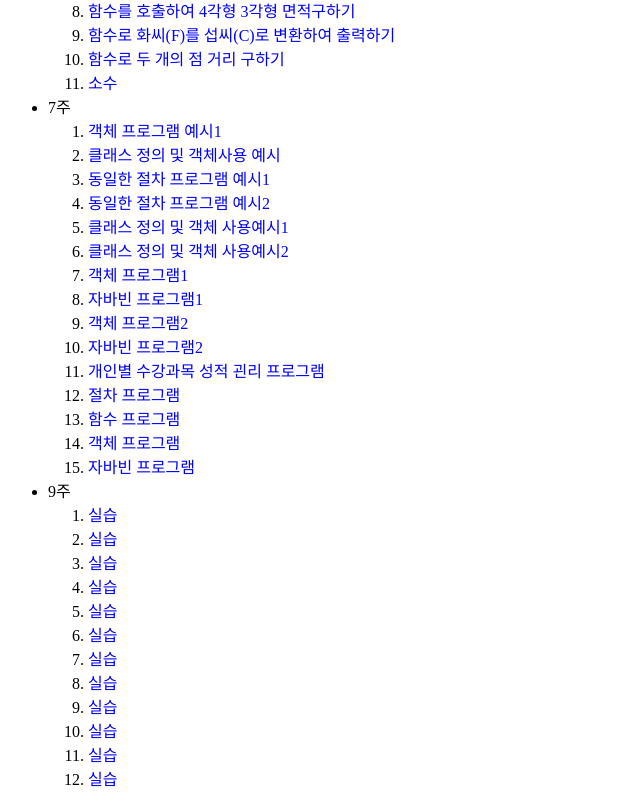
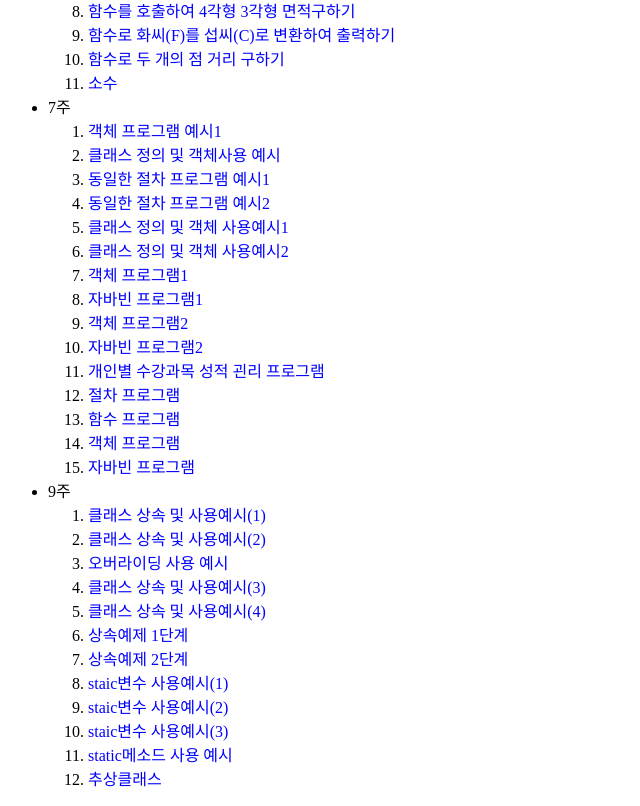
Before and after one commit to imjongwon/kimdaehyeon1.github.io, a plain HTML site: page kimdaehyeon1.html in a window 1280 px wide. Shown: the part 1218-2024 px from the top of the page, without its empty margins (0-640 px from the left). Drawn offline with nearby package versions, Linux system fonts and the light colour scheme.

Commit message:
Update kimdaehyeon1.html

```diff
--- a/kimdaehyeon1.html
+++ b/kimdaehyeon1.html
@@ -162,29 +162,29 @@
              </ol>
            <li id="week09">9주
          <ol type ="실습1">
-       <li><a href="kimdaehyeon1.github.io/p1/kdh20.html">실습</a></li>
+       <li><a href="kimdaehyeon1.github.io/p1/kdh20.html">클래스 상속 및 사용예시(1)</a></li>
      <o2 type ="실습2">
-       <li><a href="kimdaehyeon1.github.io/p1/kdh21.html">실습</a></li>
+       <li><a href="kimdaehyeon1.github.io/p1/kdh21.html">클래스 상속 및 사용예시(2)</a></li>
       <o3 type ="실습3">
-       <li><a href="kimdaehyeon1.github.io/p1/kdh22.html">실습</a></li>
+       <li><a href="kimdaehyeon1.github.io/p1/kdh22.html">오버라이딩 사용 예시</a></li>
      <o4 type ="실습4">
-       <li><a href="kimdaehyeon1.github.io/p1/kdh23.html">실습</a></li>
+       <li><a href="kimdaehyeon1.github.io/p1/kdh23.html">클래스 상속 및 사용예시(3)</a></li>
      <o5 type ="실습5">
-       <li><a href="kimdaehyeon1.github.io/p1/kdh24.html">실습</a></li>
+       <li><a href="kimdaehyeon1.github.io/p1/kdh24.html">클래스 상속 및 사용예시(4)</a></li>
      <o6 type ="실습6">
-       <li><a href="kimdaehyeon1.github.io/p1/kdh25.html">실습</a></li>
+       <li><a href="kimdaehyeon1.github.io/p1/kdh25.html">상속예제 1단계</a></li>
      <o7 type ="실습7">
-       <li><a href="kimdaehyeon1.github.io/p1/kdh26.html">실습</a></li>
+       <li><a href="kimdaehyeon1.github.io/p1/kdh26.html">상속예제 2단계</a></li>
      <o8 type ="실습8">
-       <li><a href="kimdaehyeon1.github.io/p1/kdh27.html">실습</a></li>
+       <li><a href="kimdaehyeon1.github.io/p1/kdh27.html">staic변수 사용예시(1)</a></li>
        <o9 type ="실습9">
-       <li><a href="kimdaehyeon1.github.io/p1/kdh28.html">실습</a></li>
+       <li><a href="kimdaehyeon1.github.io/p1/kdh28.html">staic변수 사용예시(2)</a></li>
      <o10 type ="실습10">
-       <li><a href="kimdaehyeon1.github.io/p1/kdh29.html">실습</a></li>
+       <li><a href="kimdaehyeon1.github.io/p1/kdh29.html">staic변수 사용예시(3)</a></li>
        <o11 type ="실습11">
-       <li><a href="kimdaehyeon1.github.io/p1/kdh30.html">실습</a></li>
+       <li><a href="kimdaehyeon1.github.io/p1/kdh30.html">static메소드 사용 예시</a></li>
          <o12 type ="실습12">
-       <li><a href="kimdaehyeon1.github.io/p1/kdh31.html">실습</a></li>
+       <li><a href="kimdaehyeon1.github.io/p1/kdh31.html">추상클래스</a></li>
         </ol>
    </ul>
  </section>
```
